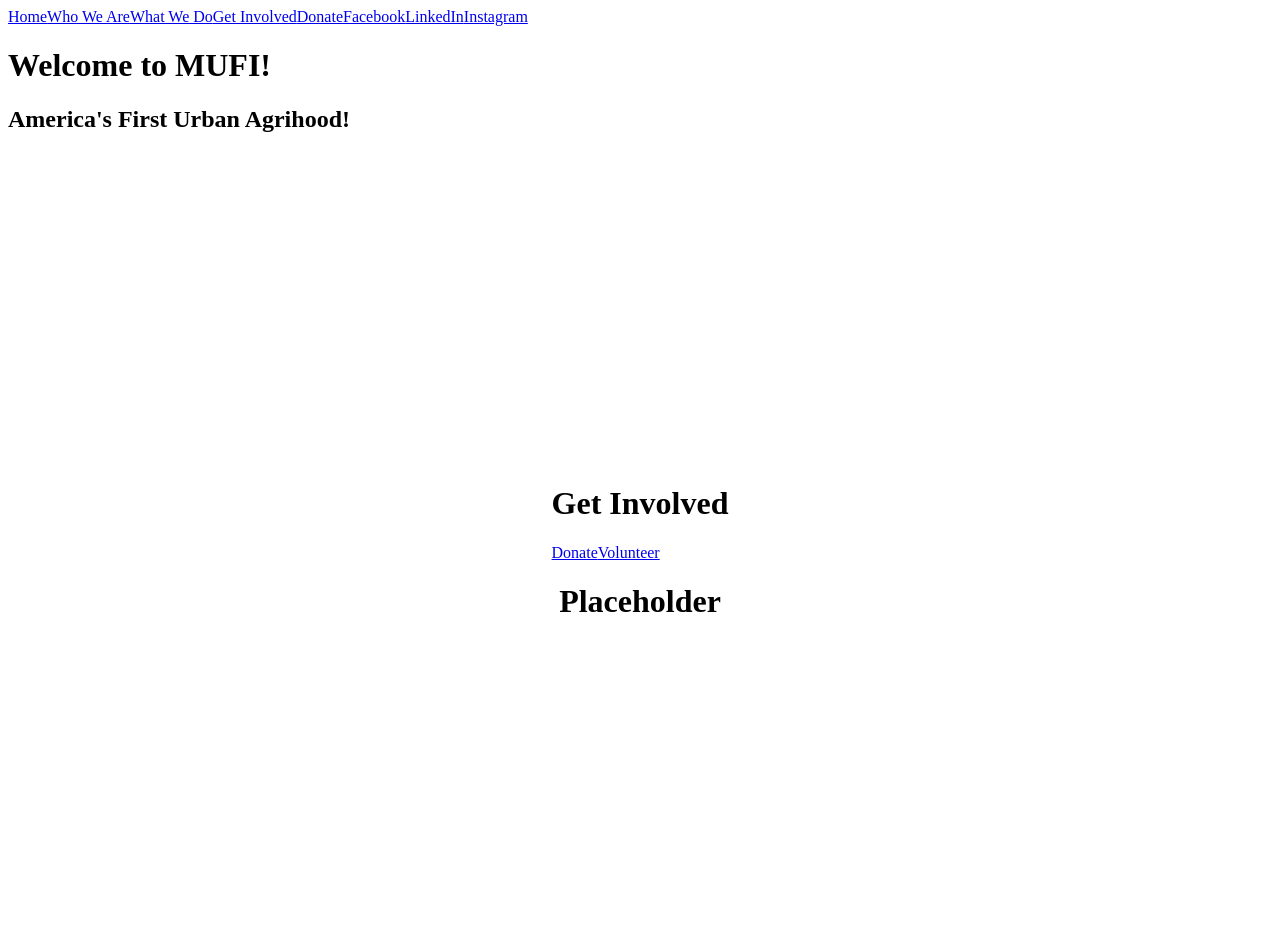
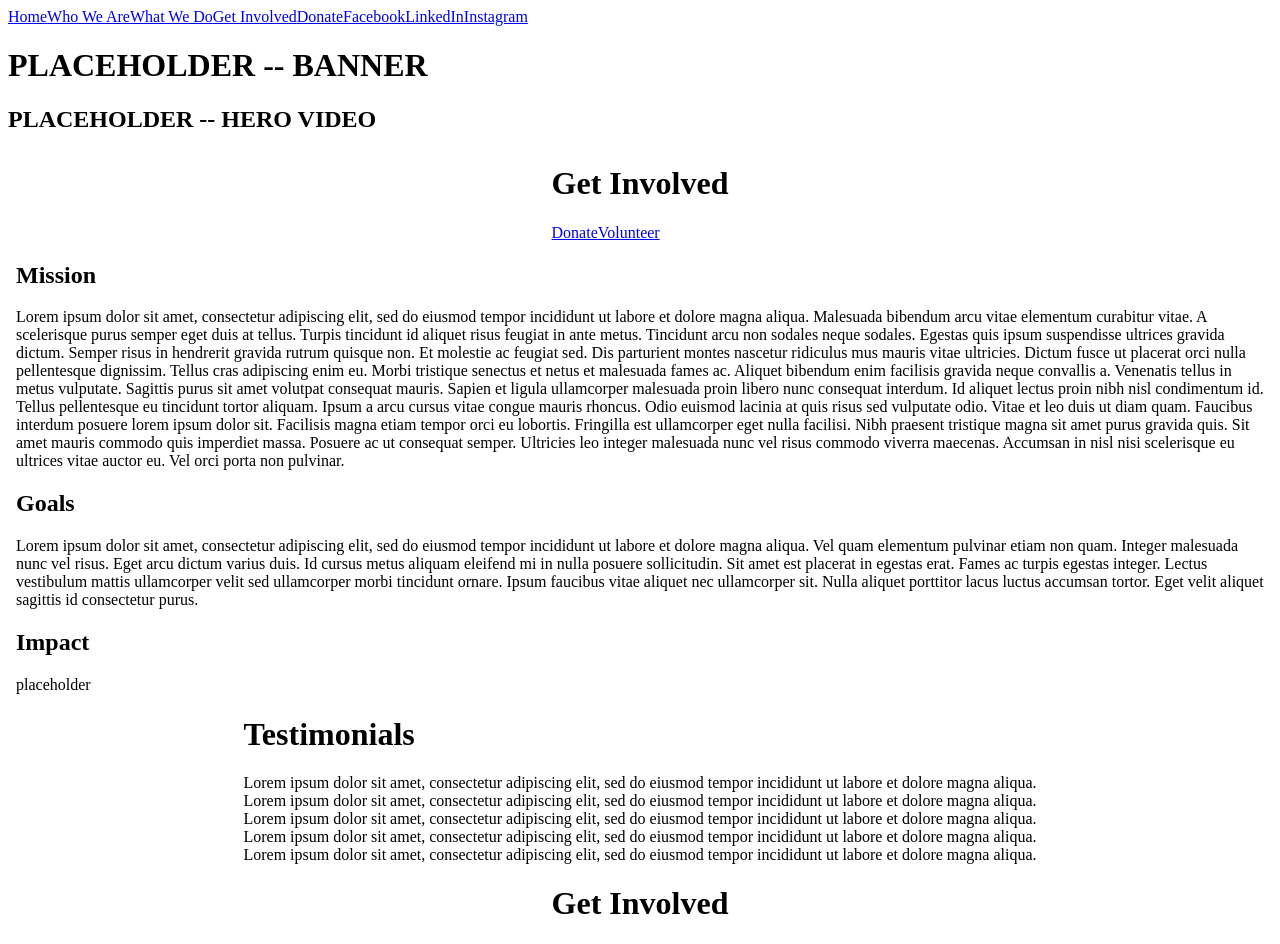
Before and after one commit to Michigan-Urban-Farming-Initiative/FE_MUFI, a Next.js app: page / in a window 1280 px wide. Shown: the top 944 px of the page. Built offline with nearby package versions, Linux system fonts and the light colour scheme.

Commit message:
added Testimonials component

```diff
--- a/components/Showcase.js
+++ b/components/Showcase.js
@@ -4,8 +4,8 @@
   return (
     <div>
       {/* Placeholder, h1 will be replaced by MUFI banner, h2 replaced by hero image/video */}
-      <h1> Welcome to MUFI! </h1>
-      <h2>America&apos;s First Urban Agrihood!</h2>
+      <h1> PLACEHOLDER -- BANNER </h1>
+      <h2>PLACEHOLDER -- HERO VIDEO</h2>
     </div>
   );
 }
--- /dev/null
+++ b/components/Testimonials.js
@@ -0,0 +1,31 @@
+import styles from '@/sass/main.module.sass';
+
+export default function Testimonials() {
+  return (
+    <div className={styles.testimonials}>
+      <h1>Testimonials</h1>
+      <section className={styles.testimonials__container}>
+        <div className={styles.testimonials__individual}>
+          Lorem ipsum dolor sit amet, consectetur adipiscing elit, sed do
+          eiusmod tempor incididunt ut labore et dolore magna aliqua.
+        </div>
+        <div className={styles.testimonials__individual}>
+          Lorem ipsum dolor sit amet, consectetur adipiscing elit, sed do
+          eiusmod tempor incididunt ut labore et dolore magna aliqua.
+        </div>
+        <div className={styles.testimonials__individual}>
+          Lorem ipsum dolor sit amet, consectetur adipiscing elit, sed do
+          eiusmod tempor incididunt ut labore et dolore magna aliqua.
+        </div>
+        <div className={styles.testimonials__individual}>
+          Lorem ipsum dolor sit amet, consectetur adipiscing elit, sed do
+          eiusmod tempor incididunt ut labore et dolore magna aliqua.
+        </div>
+        <div className={styles.testimonials__individual}>
+          Lorem ipsum dolor sit amet, consectetur adipiscing elit, sed do
+          eiusmod tempor incididunt ut labore et dolore magna aliqua.
+        </div>
+      </section>
+    </div>
+  );
+}
--- a/pages/index.js
+++ b/pages/index.js
@@ -2,13 +2,17 @@
 import Image from 'next/image';
 import Layout from '@/components/Layout';
 import CallToAction from '@/components/CallToAction';
+import Mission from '@/components/Mission';
+import Testimonials from '@/components/Testimonials';
 import styles from '@/sass/main.module.sass';
 
 export default function HomePage() {
   return (
     <Layout>
       <CallToAction />
-      <h1>Placeholder</h1>
+      <Mission />
+      <Testimonials />
+      <CallToAction />
     </Layout>
   );
 }
--- a/sass/main.module.sass
+++ b/sass/main.module.sass
@@ -14,6 +14,7 @@
 @import 'components/404'
 @import 'components/callToAction'
 @import 'components/mission'
+@import 'components/testimonials'
 
 // Layout
 @import 'layout/footer'
```
Also changed, not shown: sass/components/_testimonials.sass (added).
